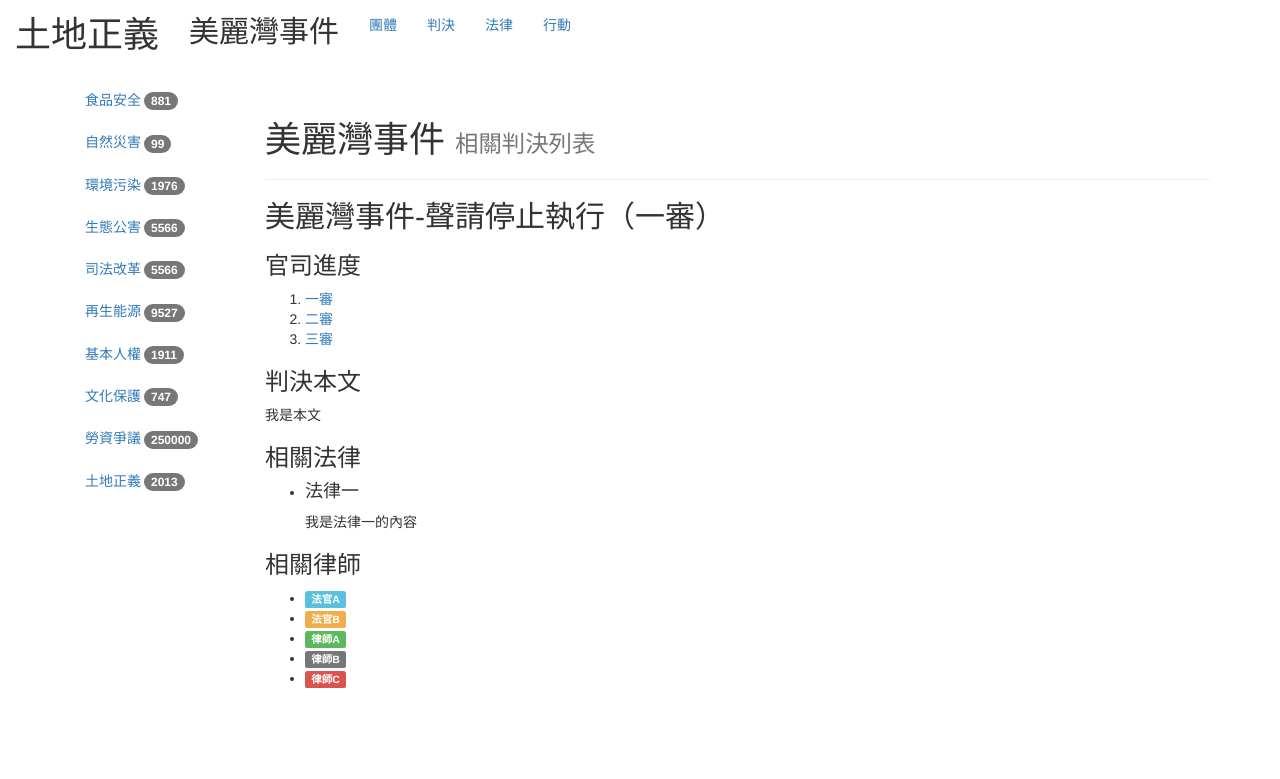
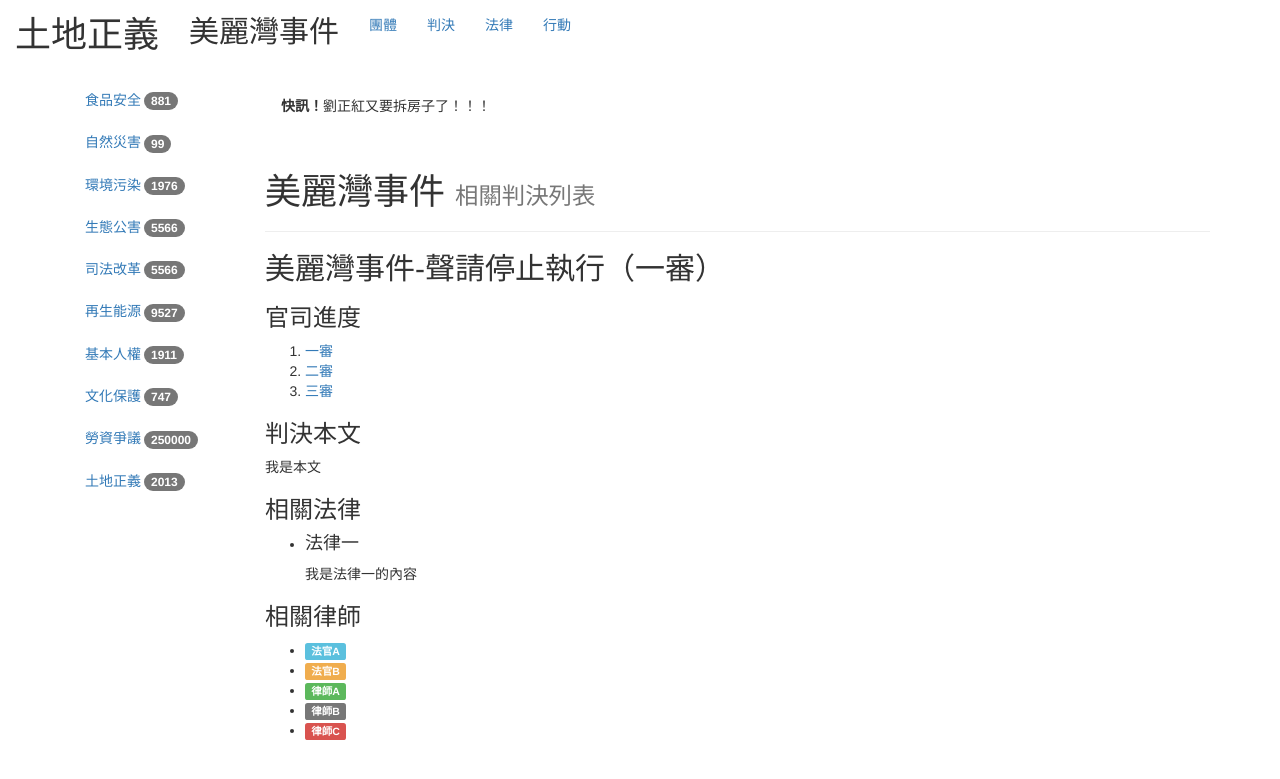
Before and after one commit to badboy99tw/eCourt, a Jekyll site: the page index.html, which Jekyll copies as it is, in a window 1280 px wide. Shown: the top 779 px of the page. Built offline with Jekyll 4.4.1, drawn with Linux system fonts in a browser that asks for light colours; nearby versions of some CDN libraries; Markdown is read by kramdown in place of the engine named in the settings.

Commit message:
add alert on top of content

```diff
--- a/index.html
+++ b/index.html
@@ -8,7 +8,7 @@
   <link href="//netdna.bootstrapcdn.com/bootstrap/3.0.0-rc2/css/bootstrap.min.css" rel="stylesheet">
 
   <style>
-      body { padding-top: 80px; }
+  body { padding-top: 80px; }
   </style>
 </head>
 
@@ -45,8 +45,11 @@
       </div>
 
       <div class="col-md-10">
+        <div class="alert">
+          <strong>快訊！</strong>劉正紅又要拆房子了！！！
+        </div>
         <div class="page-header">
-            <h1>美麗灣事件 <small>相關判決列表</small></h1>
+          <h1>美麗灣事件 <small>相關判決列表</small></h1>
         </div>
         <h2>美麗灣事件-聲請停止執行（一審）</h2>
         <div>
```
